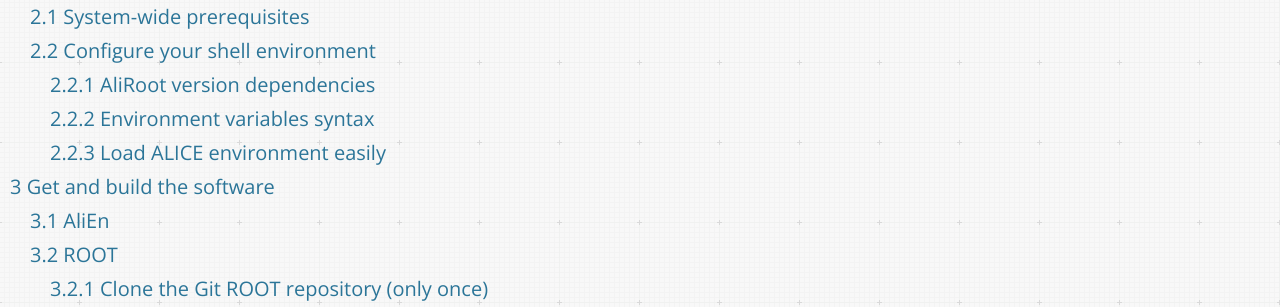
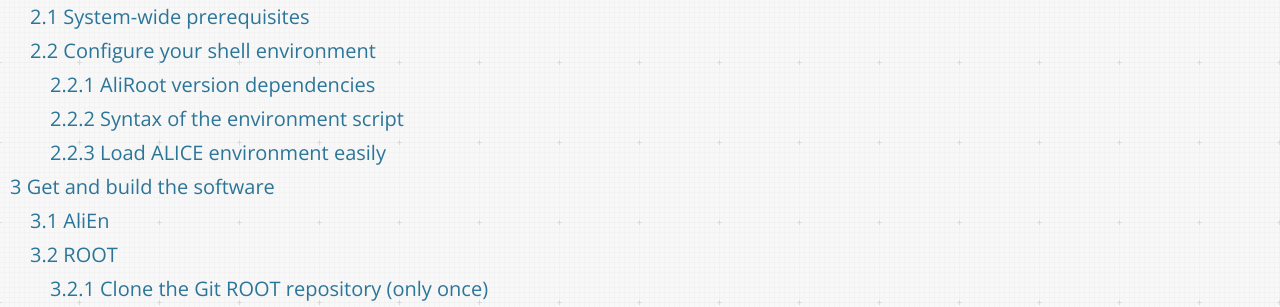
Before and after one commit to dberzano/dberzano.github.io, a Jekyll site: the page built from alice/install-aliroot/manual.md, in a window 1280 px wide and 900 px high. Shown: the part 338-645 px from the top of the window. Built offline with Jekyll 4.4.1, drawn with Linux system fonts in a browser that asks for light colours; Markdown is read by kramdown in place of the engine named in the settings; some of the changed text lies outside the part shown.

Commit message:
AliInst: better title for envscript paragraph

```diff
--- a/alice/install-aliroot/manual.md
+++ b/alice/install-aliroot/manual.md
@@ -184,7 +184,7 @@
 try to strip the final dash and the number, and try again.
 
 
-#### Environment variables syntax
+#### Syntax of the environment script
 
 The syntax to source the script is simple. Assuming the full path to
 the script is `$HOME/alicesw/alice-env.sh`, you will do:
```
